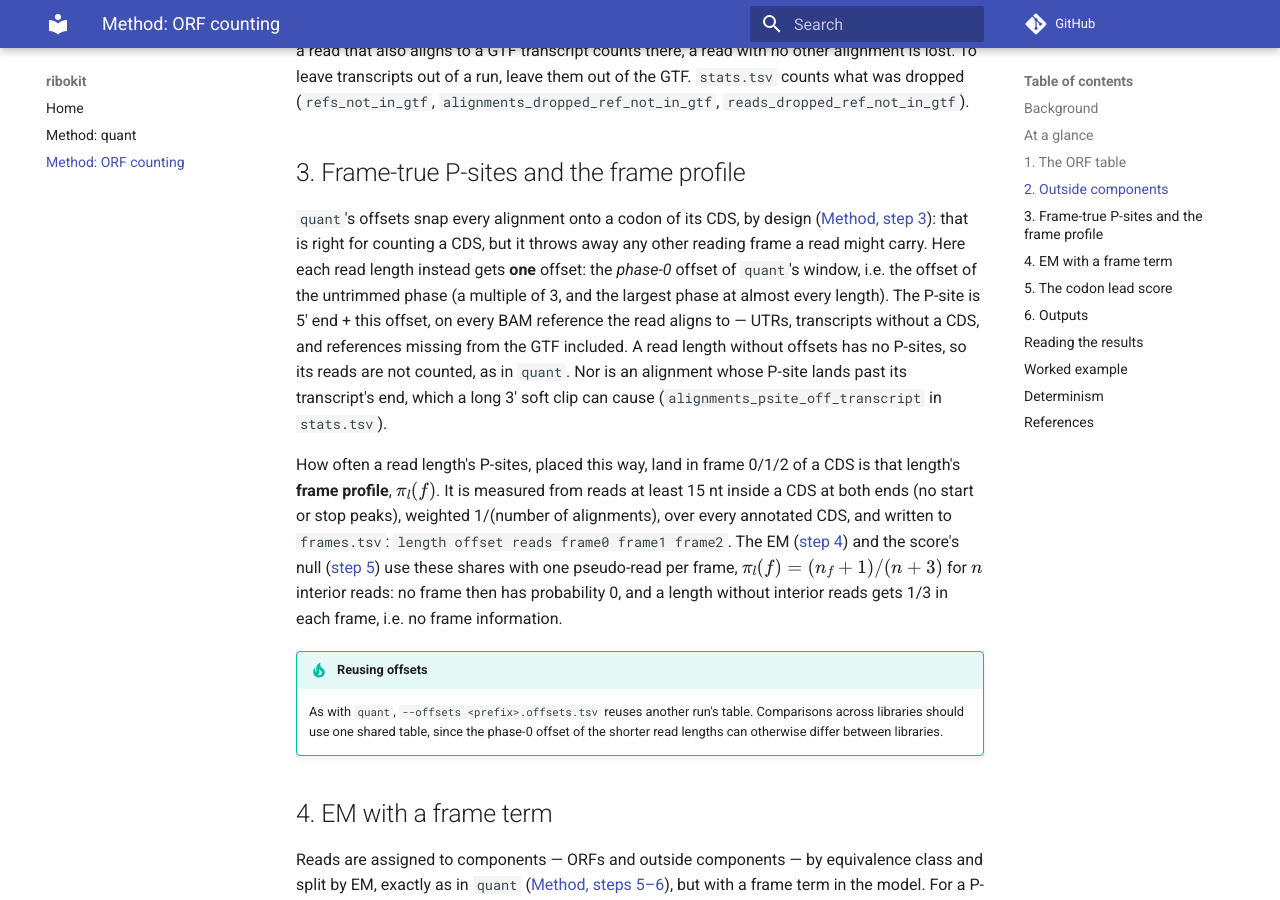
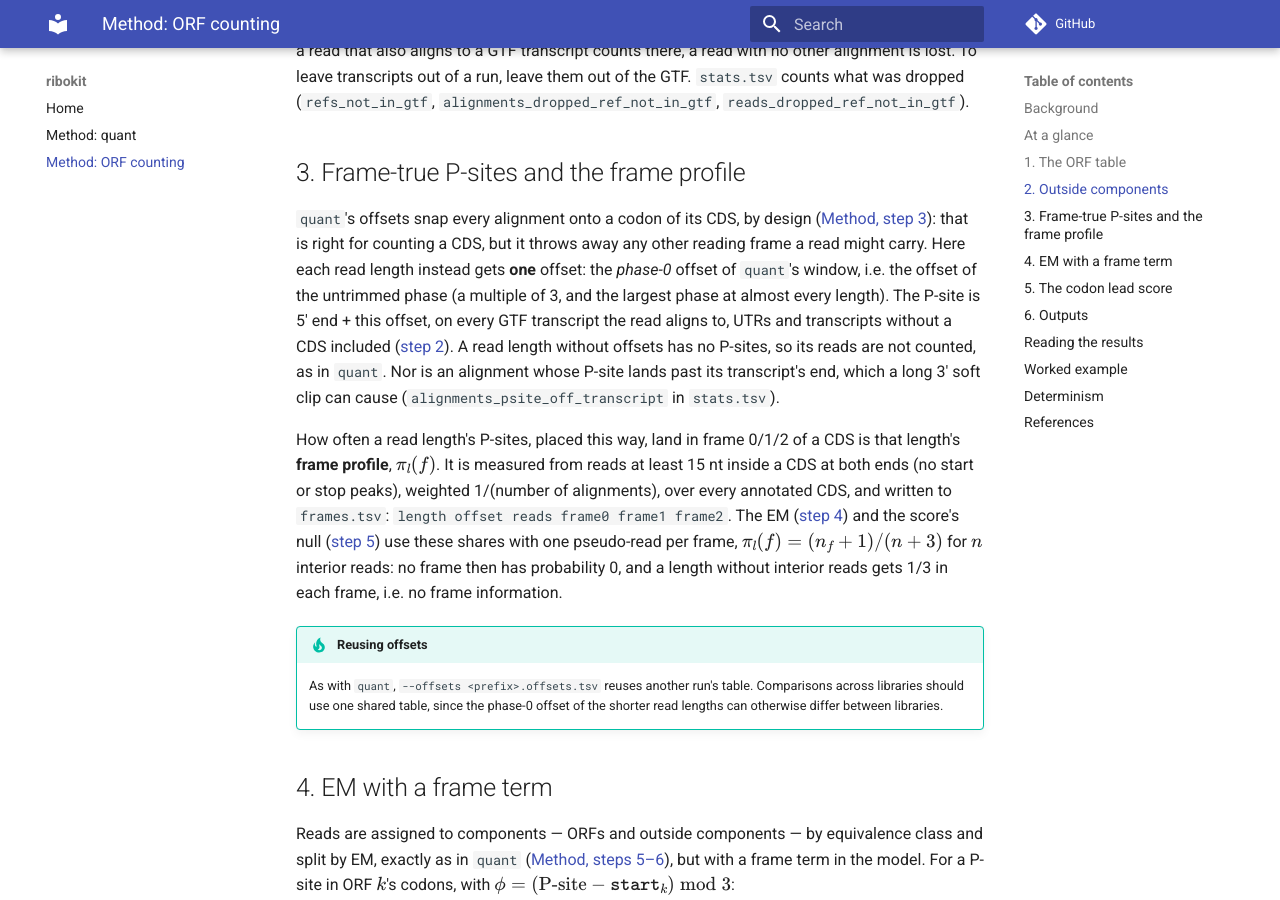
Before and after one commit to katarinagresova/ribokit, an MkDocs documentation site: the page built from docs/orfs.md, in a window 1280 px wide and 900 px high, scrolled down 4729 px. Built offline with MkDocs 1.6.1 and Material for MkDocs 9.7.7, drawn with Linux system fonts in a browser that asks for light colours; comment, search, counter and statistics services are not loaded.

Commit message:
docs: place P-sites on GTF transcripts only

```diff
--- a/docs/orfs.md
+++ b/docs/orfs.md
@@ -155,8 +155,8 @@ CDS, but it throws away any other reading frame a read might carry. Here each
 read length instead gets **one** offset: the *phase-0* offset of `quant`'s
 window, i.e. the offset of the untrimmed phase (a multiple of 3, and the
 largest phase at almost every length). The P-site is 5′ end + this offset, on
-every BAM reference the read aligns to — UTRs, transcripts without a CDS, and
-references missing from the GTF included. A read length without offsets has
+every GTF transcript the read aligns to, UTRs and transcripts without a CDS
+included ([step 2](#2-outside-components)). A read length without offsets has
 no P-sites, so its reads are not counted, as in `quant`. Nor is an alignment
 whose P-site lands past its transcript's end, which a long 3′ soft clip can
 cause (`alignments_psite_off_transcript` in `stats.tsv`).
```
